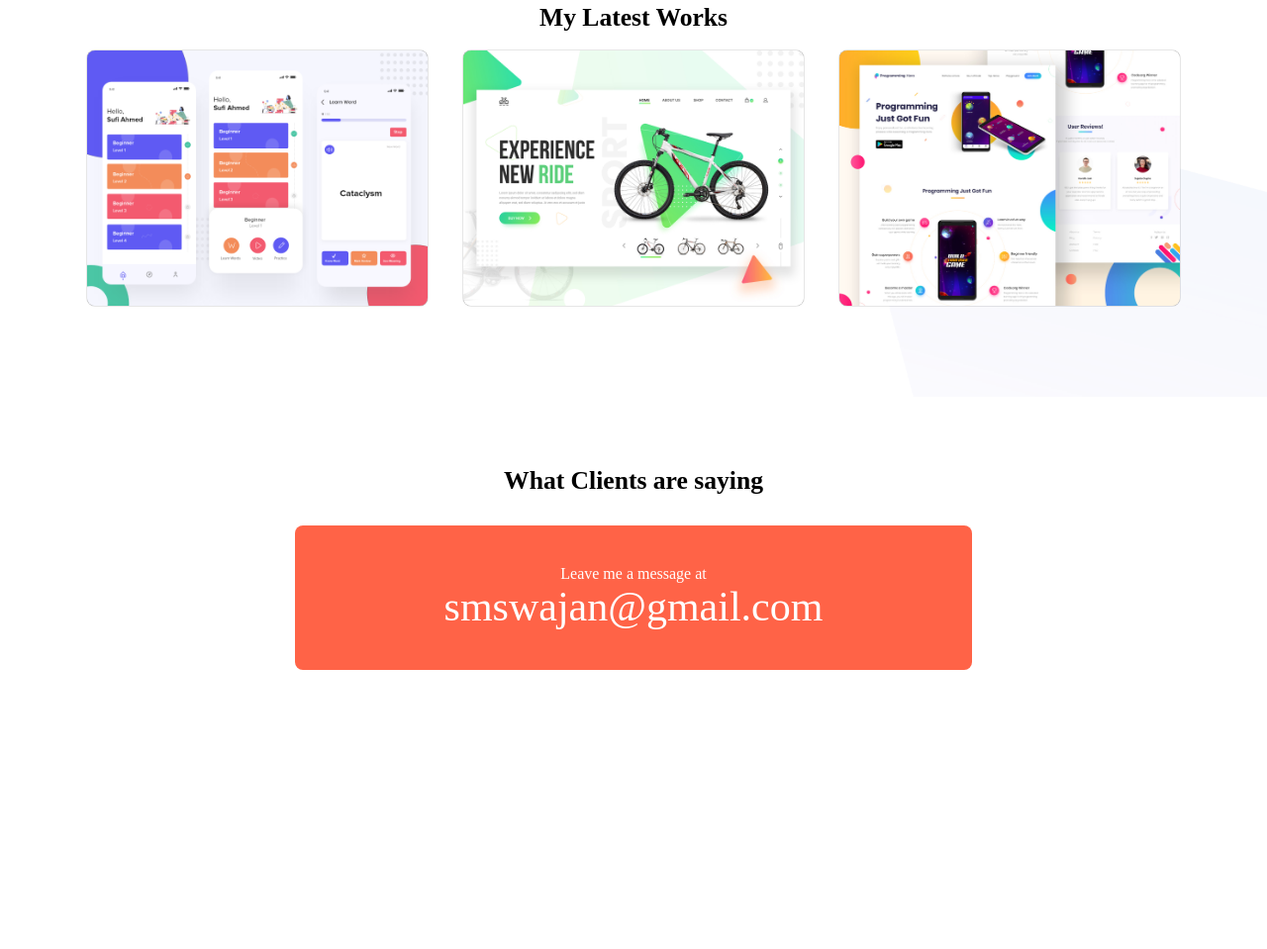
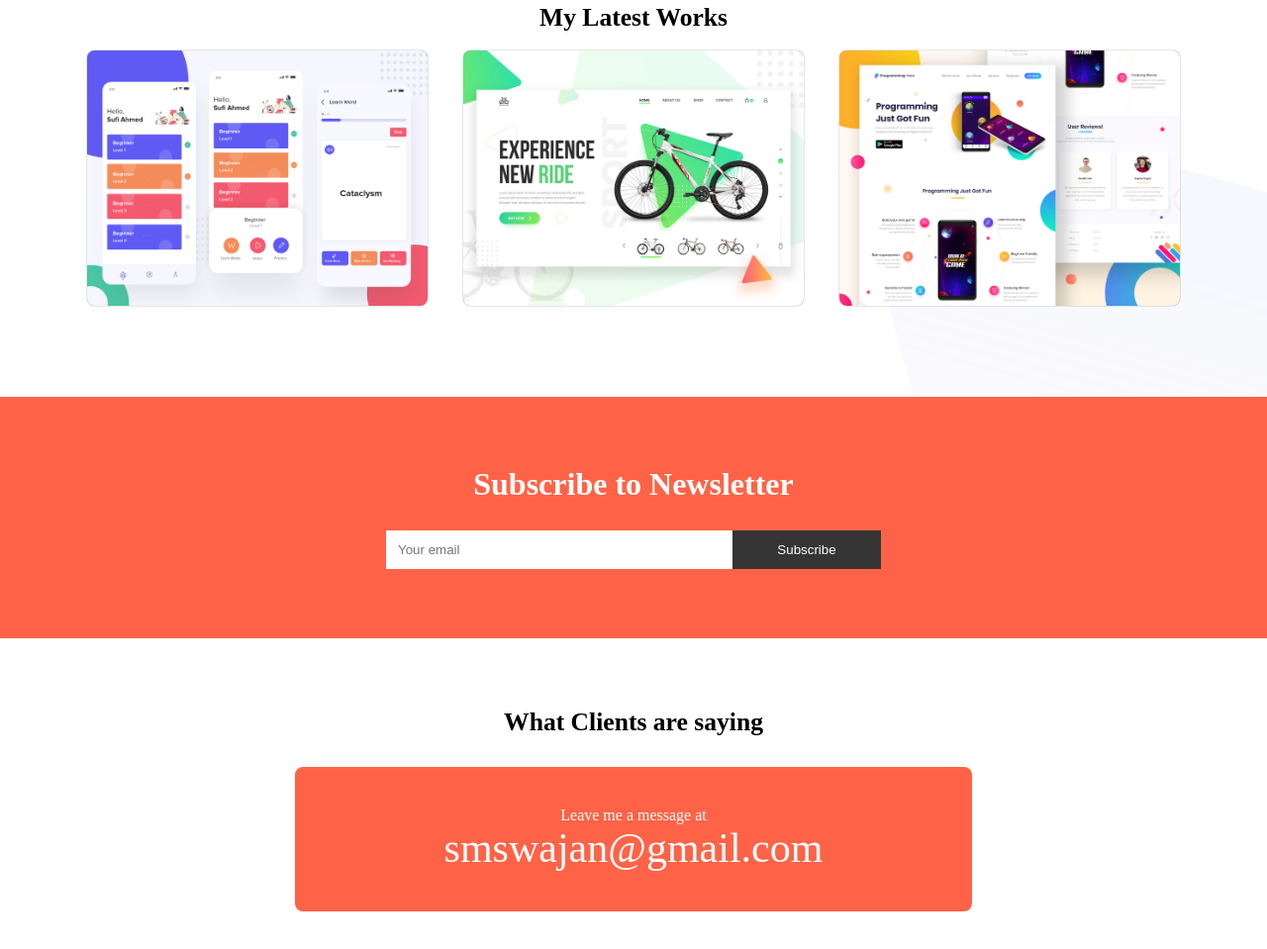
Before and after one commit to swajan-git/assignment1-portfolio-website, a plain HTML site: page index.html in a window 1280 px wide. Shown: the part 1576-2535 px from the top of the page at 99% size. Before the commit the page ends 2323 px from the top, so only its background shows below. Drawn offline with Linux system fonts and the light colour scheme.

Commit message:
subscribe form added

```diff
--- a/css/style.css
+++ b/css/style.css
@@ -116,6 +116,41 @@ section.works{
 section.works .col-33{
     padding: 18px;
 }
+/* Subscribe */
+section.subscribe{
+    background-color: tomato;
+}
+.subscribe h2{
+    text-align: center;
+    color: white;
+    font-size: 32px;
+    margin-bottom: 28px;
+}
+.subscribe-form{
+    width: 500px;
+    margin: 0 auto;
+}
+.subscribe-form input,
+.subscribe-form button{
+    padding: 12px 12px;
+    border: none;
+}
+.subscribe-form input{
+    width: 70%;
+    float: left;
+}
+.subscribe-form button{
+    width: 30%;
+    float: left;
+    color: white;
+    background-color: rgb(53, 53, 53);
+    cursor: pointer;
+}
+.subscribe-form button:hover{
+    background-color: rgb(8, 8, 8);
+    transition: all .3s ease-out;
+}
+
 
 .email-me{
     width: 60%;
--- a/index.html
+++ b/index.html
@@ -66,6 +66,15 @@
             <div class="col-33"><img src="img/latest-work/work-3.jpg" alt="" class="img-works"></div>
         </div>
     </section>
+    <section class="subscribe">
+        <h2>Subscribe to Newsletter</h2>
+        <div class="subscribe-form">
+            <form>
+                <input type="email" placeholder="Your email">
+                <button type="submit">Subscribe</button>
+            </form>
+        </div>
+    </section>
     <section class="testimonial">
         <h2>What Clients are saying</h2>
         <div class="container">
```
